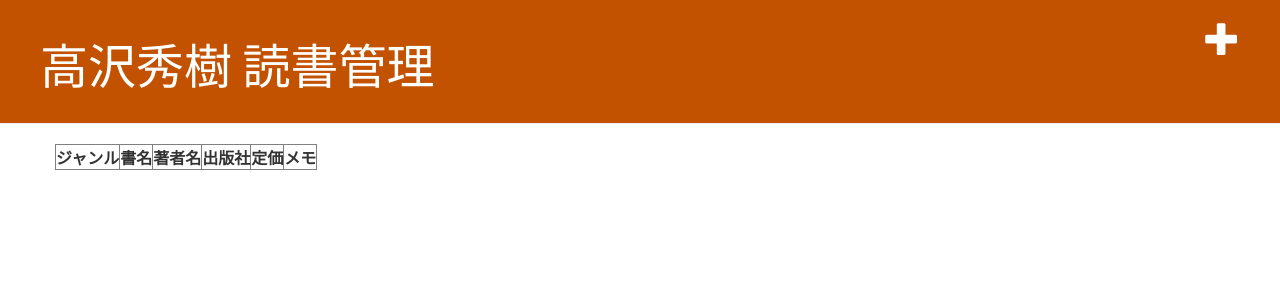
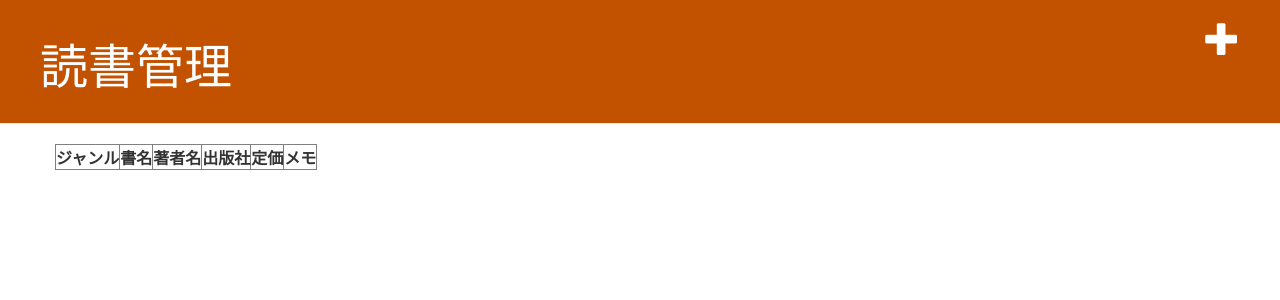
Before and after one commit to HidekiTakazawa/my-bookkanri0, a Django app: page / in a window 1280 px wide. Shown: the top 300 px of the page. Run offline with Django 3.2, Linux system fonts and the light colour scheme; data that the repository does not hold is empty; some libraries are stand-ins or nearby versions.

Commit message:
高沢秀樹を消した。

```diff
--- a/bookkanri/templates/bookkanri/book_base.html
+++ b/bookkanri/templates/bookkanri/book_base.html
@@ -5,12 +5,12 @@
         <link rel="stylesheet" href="//maxcdn.bootstrapcdn.com/bootstrap/3.2.0/css/bootstrap.min.css">
         <link rel="stylesheet" href="//maxcdn.bootstrapcdn.com/bootstrap/3.2.0/css/bootstrap-theme.min.css">
         <link rel="stylesheet" href="{% static 'css/bookkanri.css' %}">
-        <title>高沢秀樹　読書管理</title>
+        <title>読書管理</title>
     </head>
     <body>
         <div class="page-header">
             <a href="{% url 'bookNew' %}" class="top-menu"><span class="glyphicon glyphicon-plus"></span></a>
-            <h1><a href="/">高沢秀樹 読書管理</a></h1>
+            <h1><a href="/">読書管理</a></h1>
         </div>
         <div class="content container">
             {% block content %}
```
